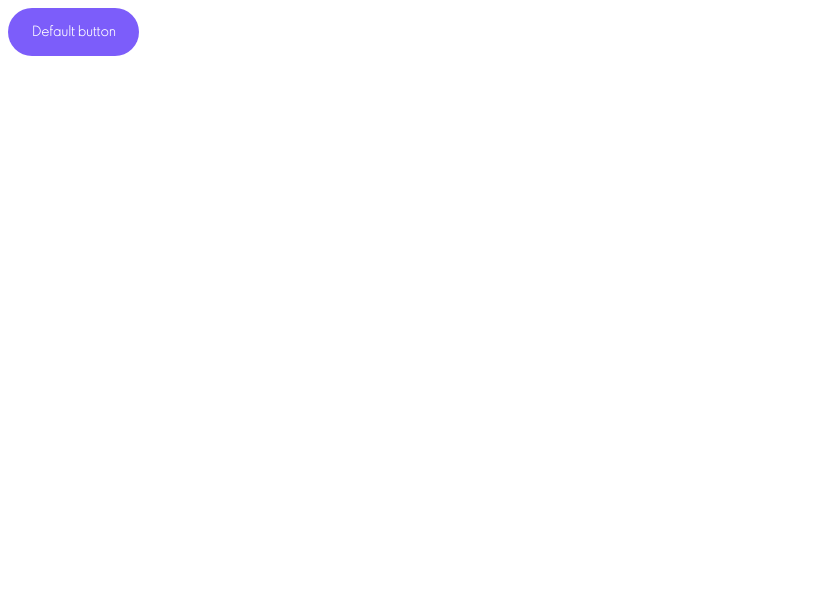
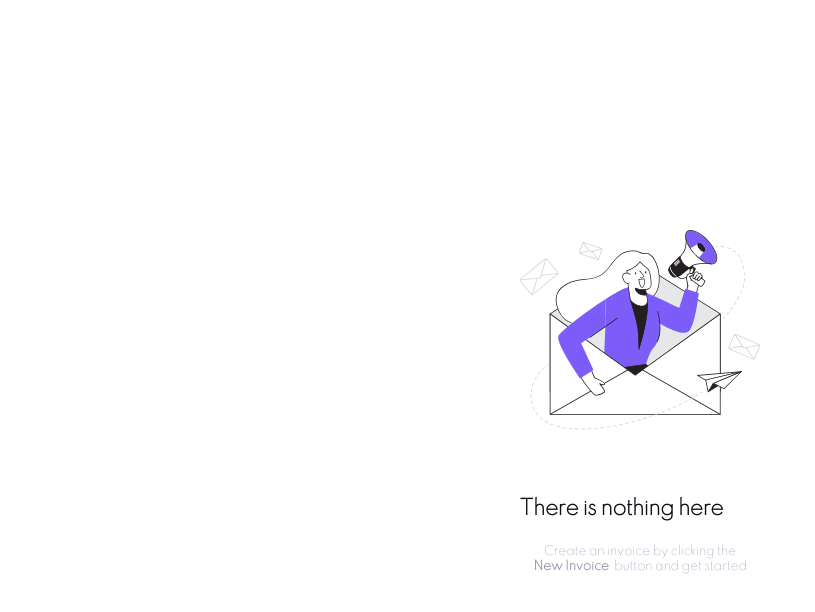
Before and after one commit to AlekseyVY/Invoice_application, a React (Create React App) app: page / in a window 1280 px wide. Shown: the top 612 px of the page, without its empty margins (0-815 px from the left). Built offline with nearby package versions, Linux system fonts and the light colour scheme.

Commit message:
feat: no Invoices logo

```diff
--- a/package.json
+++ b/package.json
@@ -3,13 +3,14 @@
   "version": "0.1.0",
   "private": true,
   "dependencies": {
+    "@storybook/react": "^6.3.9",
     "components": "^0.1.0",
+    "normalize.css": "^8.0.1",
     "react": "^17.0.2",
     "react-dom": "^17.0.2",
     "react-scripts": "4.0.3",
     "styled": "^1.0.0",
-    "styled-components": "^5.3.1",
-    "@storybook/react": "^6.3.9"
+    "styled-components": "^5.3.1"
   },
   "scripts": {
     "start": "react-scripts start",
--- a/src/App.tsx
+++ b/src/App.tsx
@@ -1,10 +1,11 @@
-import { Button } from './components/button/Button';
+import { Container } from './app.style';
+import { InvoicesRenderer } from './components/invoicesRenderer/InvoicesRenderer';
 
 function App() {
   return (
-    <div>
-      <Button width={131} color="FFF" bgColor="7C5DFA" text="Default button" hoverBgColor="9277FF" hoverColor="FFF" />
-    </div>
+    <Container>
+      <InvoicesRenderer />
+    </Container>
   );
 }
 
--- /dev/null
+++ b/src/app.style.ts
@@ -0,0 +1,9 @@
+import styled from 'styled-components';
+
+export const Container = styled.div`
+  width: 100%;
+  min-height: 100vh;
+  display: flex;
+  align-items: center;
+  justify-content: center;
+`;
--- /dev/null
+++ b/src/components/invoicesRenderer/InvoicesRenderer.tsx
@@ -0,0 +1,30 @@
+import { useEffect, useState } from 'react';
+import { ReactComponent as NoInvoices } from '../../assets/noInvoices.svg';
+import { LogoText, NoInvoicesWrapper, SecText } from './invoicesRenderer.style';
+
+export const InvoicesRenderer = () => {
+  const [invoices, setInvoices] = useState(true);
+
+  useEffect(() => {
+    setInvoices(false);
+  });
+  return (
+    <div>
+      {invoices ? 'Invoices'
+        : (
+          <NoInvoicesWrapper>
+            <NoInvoices />
+            <LogoText>There is nothing here</LogoText>
+            <div>
+              <SecText>Create an invoice by clicking the</SecText>
+              <SecText>
+                <b>New Invoice</b>
+                &nbsp;
+                button and get started
+              </SecText>
+            </div>
+          </NoInvoicesWrapper>
+        )}
+    </div>
+  );
+};
--- /dev/null
+++ b/src/components/invoicesRenderer/invoicesRenderer.style.ts
@@ -0,0 +1,26 @@
+import styled from 'styled-components';
+
+export const NoInvoicesWrapper = styled.div`
+  width: 242px;
+  height: 341px;
+  font-family: Spartan,serif;
+  font-style: normal;
+`;
+
+export const LogoText = styled.h3`
+  margin: 64px 0 24px 0;
+  font-weight: bold;
+  font-size: 20px;
+  line-height: 22px;
+  letter-spacing: -0.625px;
+  color: #0C0E16;
+`;
+
+export const SecText = styled.p`
+  font-weight: 500;
+  font-size: 12px;
+  line-height: 15px;
+  text-align: center;
+  letter-spacing: -0.25px;
+  color: #888EB0;
+`;
--- a/src/index.tsx
+++ b/src/index.tsx
@@ -1,6 +1,8 @@
 import React from 'react';
 import ReactDOM from 'react-dom';
+import 'normalize.css';
 import './styles/fonts.css';
+import './styles/globals.css';
 import App from './App';
 
 ReactDOM.render(
--- /dev/null
+++ b/src/styles/globals.css
@@ -0,0 +1,3 @@
+p {
+    margin: 0;
+}
```
Also changed, not shown: src/assets/noInvoices.svg (added), 1 other file (tests, documents, lock files or other folders).
